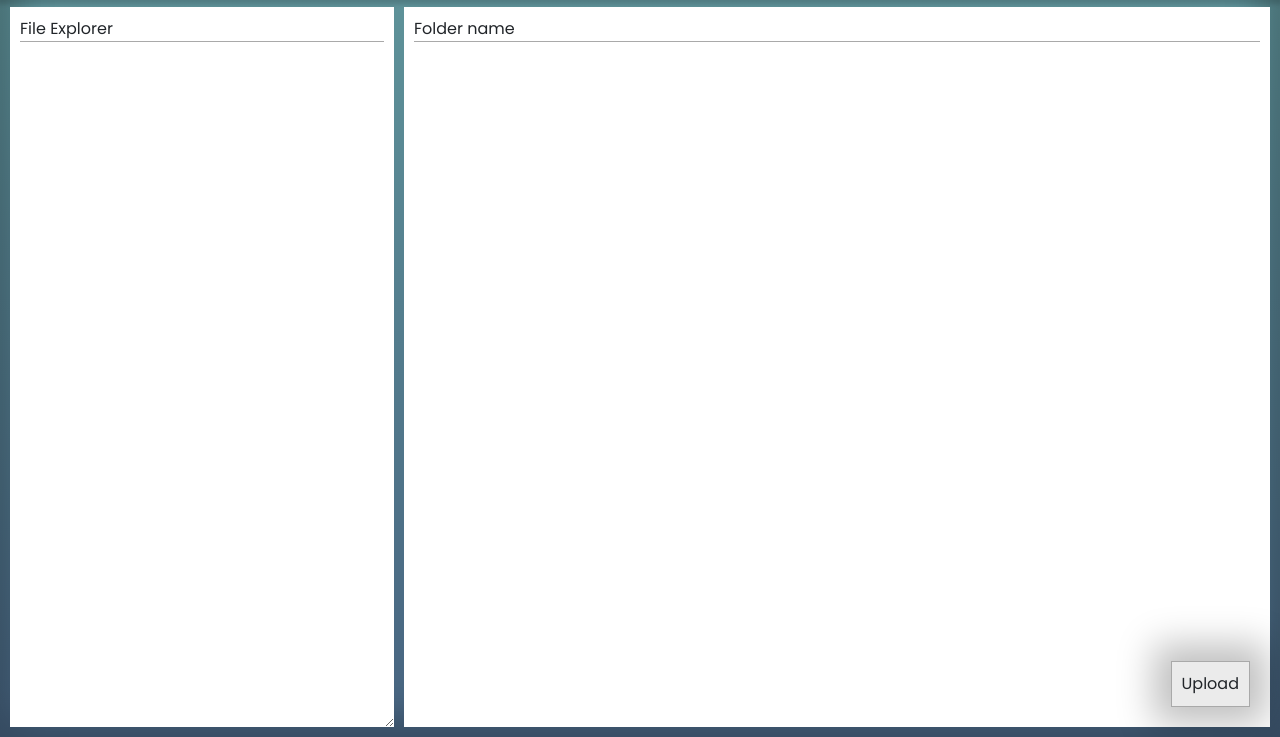
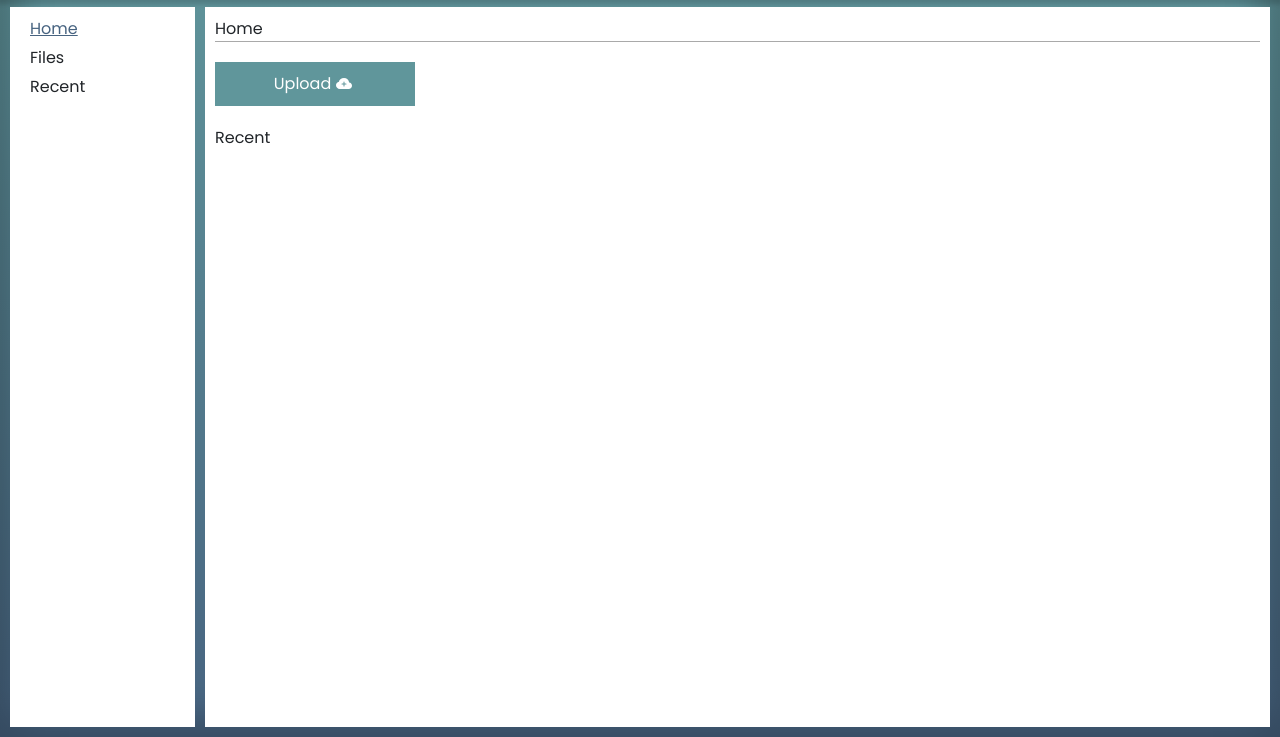
Before and after one commit to LouisDonaldson/Blockchain-Cloud-Storage-Web-Service, a website: page package/website/portal/portal.html in a window 1280 px wide. Shown: the part 63-800 px from the top of the page. Drawn offline with nearby package versions, Linux system fonts and the light colour scheme; no server answers.

Commit message:
updating portal

```diff
--- a/package/website/portal/portal.css
+++ b/package/website/portal/portal.css
@@ -19,7 +19,8 @@ body {
   position: absolute;
   width: 100%;
   height: 100%;
-    background: linear-gradient(180deg, #60969B 0%, rgba(96, 150, 155, 0) 100%), #476380;
+  background: linear-gradient(180deg, #60969b 0%, rgba(96, 150, 155, 0) 100%),
+    #476380;
   box-shadow: inset 0px 0px 36px 17px rgba(0, 0, 0, 0.25);
 }
 
@@ -45,7 +46,8 @@ body {
   width: auto;
 }
 
-.company_name {}
+.company_name {
+}
 
 .header_right_side {
   display: flex;
@@ -81,7 +83,6 @@ body {
   border: 1pt darkgray solid;
   padding: 20px;
   position: relative;
-
 }
 
 input {
@@ -129,7 +130,7 @@ input {
 }
 
 .submit_btn {
-    background-color: #60969B;
+  background-color: #60969b;
   color: white;
   width: 100%;
   padding: 10px 10px;
@@ -187,7 +188,9 @@ input {
   /* background-color: white; */
   /* margin: 10px; */
   padding-right: 5px !important;
-    /* width: 30%; */
+  width: 30%;
+  max-width: 200px;
+  min-width: 150px;
   padding: 10px;
 }
 
@@ -195,12 +198,13 @@ input {
   background-color: white;
   display: flex;
   height: -webkit-fill-available;
-    min-width: 20vw;
-    max-width: 50vw;
-    width: 30vw;
+  /* min-width: 20vw;
+  max-width: 50vw; */
+  width: 100%;
   padding: 10px;
-    resize: horizontal;
-    overflow: auto;
+  /* resize: horizontal;
+  overflow: auto; */
+  flex-direction: column;
 }
 
 .explorer_header {
@@ -243,8 +247,9 @@ input {
 .folder_view {
   display: flex;
   flex-wrap: wrap;
-    align-items: center;
-    justify-content: flex-start;
+  justify-content: center;
+  align-items: flex-start;
+  flex-direction: column;
 }
 
 .file_div {
@@ -259,7 +264,7 @@ input {
   padding: 10px;
   display: flex;
   flex-direction: column;
-    background-color: #60969B;
+  background-color: #60969b;
   align-items: flex-start;
   justify-content: center;
 }
@@ -272,3 +277,68 @@ input {
 .file_meta_desc {
   font-size: 8pt;
 }
+
+.explorer_body_links {
+  display: flex;
+  padding: 0px 10px;
+}
+
+.explorer_body_links > ul {
+  display: flex;
+  flex-direction: column;
+  padding: 0px;
+  width: 100%;
+}
+
+.explorer_body_links > ul > li {
+  list-style: none;
+  display: flex;
+  width: 100%;
+  margin-bottom: 5px;
+}
+
+.explorer_body_links > ul > li:hover {
+  text-decoration: underline;
+  cursor: pointer;
+}
+
+li.active {
+  color: #476380;
+  text-decoration: underline;
+}
+
+.home_buttons {
+  display: flex;
+  padding: 10px 0px;
+  margin: 10px 00px;
+}
+
+.home_upload_btn {
+  background-color: #60969b;
+  /* border-radius: 5px; */
+  padding: 10px 15px;
+  text-align: center;
+  width: 200px;
+  color: white;
+  font-size: 12pt;
+  display: flex;
+  justify-content: center;
+  align-items: center;
+  transition: 0.5s;
+}
+
+.home_upload_btn:hover {
+  background-color: #476380;
+  transition: 0.25s;
+  cursor: pointer;
+}
+
+.upload_img_div {
+  background-color: white;
+  width: 25px;
+  height: 20px;
+  /* margin-left: 5px; */
+  -webkit-mask-image: url(../images/cloud-plus-fill.svg);
+  -webkit-mask-repeat: no-repeat;
+  -webkit-mask-position: center;
+}
--- a/package/website/portal/portal.html
+++ b/package/website/portal/portal.html
@@ -23,13 +23,15 @@
                 <div class="file_name_input_div">
                     <label class="input_name_label">Name:</label>
                     <div class="input_border">
-                        <input type="text" id="file_name_input" placeholder="Name your file here..." value="This is the name">
+                        <input type="text" id="file_name_input" placeholder="Name your file here..."
+                            value="This is the name">
                     </div>
                 </div>
                 <div class="file_description_input_div">
                     <label class="input_name_label">Description:</label>
                     <textarea id="file_description_input" cols="30" rows="3"
-                        placeholder="Description of file contents (optional)" value="This is the description"></textarea>
+                        placeholder="Description of file contents (optional)"
+                        value="This is the description"></textarea>
                 </div>
                 <div class="file_name_input_div">
                     <input type="file" id="file_input">
@@ -57,21 +59,20 @@
         <div class="main_content">
             <div class="file_explorer">
                 <div class="file_explorer_inner">
-                    <div class="explorer_header">
-                        File Explorer
+                    <div class="explorer_body_links">
+
                     </div>
                 </div>
             </div>
             <div class="file_viewer">
                 <div class="file_viewer_inner">
                     <div class="viewer_header">
-                        Folder name
                     </div>
                     <div class="folder_view"></div>
                 </div>
             </div>
         </div>
-        <div class="upload_btn">Upload</div>
+        <!-- <div class="upload_btn">Upload</div> -->
     </div>
 </body>
 
--- a/package/website/portal/portal.js
+++ b/package/website/portal/portal.js
@@ -86,15 +86,64 @@ class ApiHandler {
 
 class UiHandler {
   constructor() {
+    this.InitialiseUI();
     this.UpdateUi();
 
-    const upload_btn = document.querySelector(".upload_btn");
-    upload_btn.addEventListener("click", this.OpenModal);
+    // const upload_btn = document.querySelector(".upload_btn");
+    // upload_btn.addEventListener("click", this.OpenModal);
+
+    // this.ui_components = {
+    //   UploadButton: function () {},
+    // };
+  }
+
+  InitialiseUI() {
+    const DisplayHomeContent = () => {
+      const folder_view = document.querySelector(".folder_view");
+      folder_view.innerHTML = "";
+
+      folder_view.innerHTML = `
+      <div class="home_buttons">
+        <div class="home_upload_btn" id="home_upload_btn">
+          <span>Upload</span>
+          <div class="upload_img_div"></div>
+        </div>
+      </div>
+      <div class="home_recent_header">Recent</div>
+      <div class="recent_files_div">
+
+      </div>`;
+
+      const home_upload_btn = folder_view.querySelector(".home_upload_btn");
+      home_upload_btn.addEventListener("click", this.OpenModal);
+
+      const viewer_header = document.querySelector(".viewer_header");
+      viewer_header.textContent = "Home";
+
+      const recent_files_div = folder_view.querySelector(".recent_files_div");
+      this.UpdateFileDisplay(recent_files_div);
+
+      // this.UpdateFileDisplay();
+    };
+
+    const explorer_links = document.querySelector(".explorer_body_links");
+    explorer_links.innerHTML = `
+    <ul>
+        <li class="active" id="home_link">Home</li>
+        <li id="files_link">Files</li>
+        <li id="recent_link">Recent</li>
+    </ul>`;
+
+    const home_link = explorer_links.querySelector("#home_link");
+    home_link.addEventListener("click", DisplayHomeContent);
+
+    // Home by default
+    home_link.click();
   }
   //updates UI files
-  async UpdateFileDisplay() {
-    const folder_view = document.querySelector(".folder_view");
-    folder_view.innerHTML = "";
+  async UpdateFileDisplay(parent) {
+    // const folder_view = document.querySelector(".folder_view");
+    parent.innerHTML = "";
     const files = app.api_handler.company_data.files;
     files.forEach((fileMeta) => {
       const file_div = document.createElement("div");
@@ -106,7 +155,7 @@ class UiHandler {
       <div class="file_meta_desc">
       ${fileMeta.description}
       </div>`;
-      folder_view.append(file_div);
+      parent.append(file_div);
     });
   }
   // callback for submit button event listener
@@ -171,8 +220,6 @@ class UiHandler {
     );
   }
   UpdateUi(company_data = app.api_handler.company_data) {
-    this.UpdateFileDisplay();
-
     const company_name_text = document.querySelector("#company_name");
     company_name_text.textContent = company_data?.name ?? "Secure Chain";
     if (company_data?.logo?.data) {
```
Also changed, not shown: package/website/images/cloud-plus-fill.svg (added), 3 other files. Lines whose indentation alone changed are shown as unchanged.
